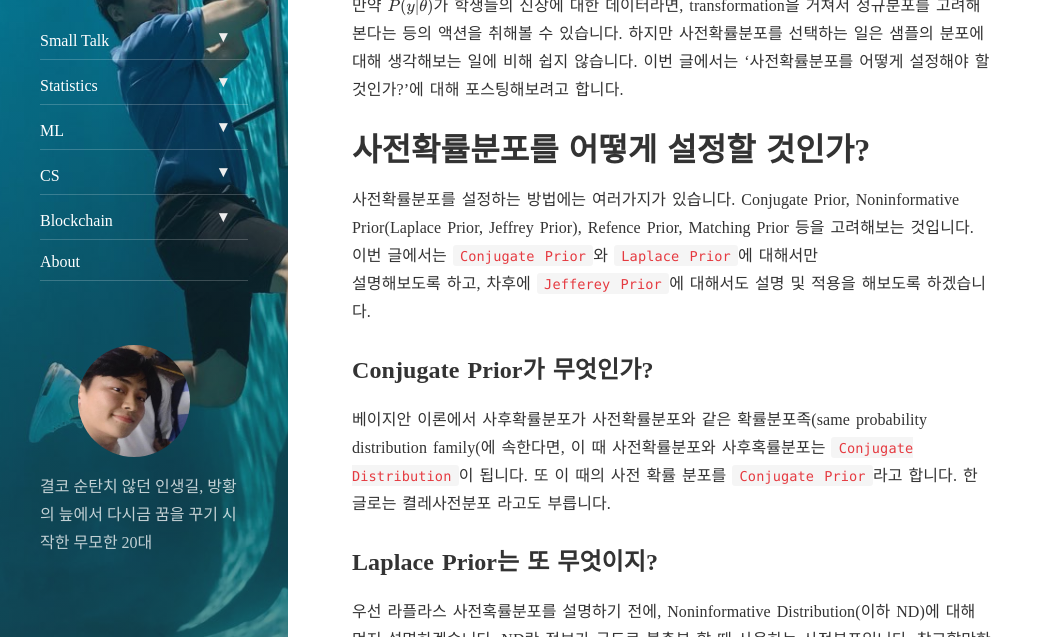
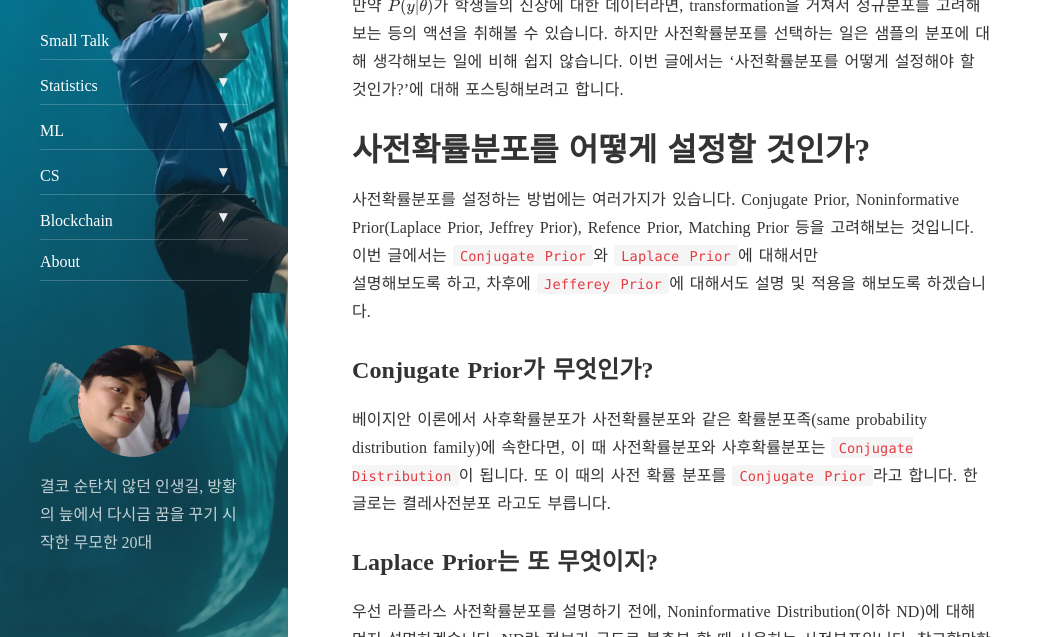
Before and after one commit to tryumanshow/data-weirdo.github.io, a Jekyll site: the page built from _posts/2019-10-19-statistics-bayesian-prior_and_binom.markdown, in a window 1280 px wide and 900 px high, scrolled down 411 px, cut to the strip 263-900 px from the top of the window. Shown: the whole strip, without its empty margins (0-1054 px from the left). Built offline with Jekyll 4.4.1, drawn with Linux system fonts in a browser that asks for light colours; nearby versions of some CDN libraries; formulas are drawn with MathJax 3; comment, search, counter and statistics services are not loaded; some of the changed text lies outside the part shown.

Commit message:
Update 2019-10-19-statistics-bayesian-prior_and_binom.markdown

```diff
--- a/_posts/2019-10-19-statistics-bayesian-prior_and_binom.markdown
+++ b/_posts/2019-10-19-statistics-bayesian-prior_and_binom.markdown
@@ -16,7 +16,7 @@ comments: true
 앞서 사후확률분포와 사전확률분포, 그리고 샘플 간의 관계를 다음과 같이 정의해보았습니다.
 ![](https://latex.codecogs.com/gif.latex?P%28%5Ctheta%7Cy%29%20%5Cpropto%20P%28y%7C%5Ctheta%29P%28%5Ctheta%29)
 
-  만약 $$P(y|\theta)$$가 학생들의 신장에 대한 데이터라면, transformation을 거쳐서 정규분포를 고려해본다는 등의 액션을 취해볼 수 있습니다.
+  만약 $$P(y|\theta)$$가 학생들의 신장에 대한 데이터라면, transformation을 거쳐서 정규분포를 고려해보는 등의 액션을 취해볼 수 있습니다.
 하지만 사전확률분포를 선택하는 일은 샘플의 분포에 대해 생각해보는 일에 비해 쉽지 않습니다. 이번 글에서는 '사전확률분포를 어떻게 설정해야 할
 것인가?'에 대해 포스팅해보려고 합니다.
 
@@ -26,17 +26,17 @@ Refence Prior, Matching Prior 등을 고려해보는 것입니다. 이번 글에
 설명해보도록 하고, 차후에 `Jefferey Prior`에 대해서도 설명 및 적용을 해보도록 하겠습니다.
 
 ## Conjugate Prior가 무엇인가?
-베이지안 이론에서 사후확률분포가 사전확률분포와 같은 확률분포족(same probability distribution family(에 속한다면,
-이 때 사전확률분포와 사후혹률분포는 `Conjugate Distribution`이 됩니다. 또 이 때의 사전 확률 분포를 `Conjugate Prior`라고 합니다.
+베이지안 이론에서 사후확률분포가 사전확률분포와 같은 확률분포족(same probability distribution family)에 속한다면,
+이 때 사전확률분포와 사후확률분포는 `Conjugate Distribution`이 됩니다. 또 이 때의 사전 확률 분포를 `Conjugate Prior`라고 합니다.
 한글로는 켤레사전분포 라고도 부릅니다.
 
 ## Laplace Prior는 또 무엇이지?
-우선 라플라스 사전혹률분포를 설명하기 전에, Noninformative Distribution(이하 ND)에 대해 먼저 설명하겠습니다. ND란 정보가 극도로 불충분 할 때
+우선 라플라스 사전확률분포를 설명하기 전에, Noninformative Distribution(이하 ND)에 대해 먼저 설명하겠습니다. ND란 정보가 극도로 불충분 할 때
 사용하는 사전분포입니다. 참고할만한 자료가 거의 없는 상황에서 사용되는 분포이죠. 라플라스 분포는 ND의 한 케이스입니다. 어떤 분포를 따른다고
 상정하지 않고 일단은 공평하게 모든 가능성을 열어둔 분포입니다. 라플라스 사전확률분포는 균등분포(Uniform Distribution)을 분포로 사용합니다.
 
 # 샘플이 이항분포를 따를 때, Conjugate Prior와 Laplace Prior는 어떻게 적용될 수 있을 것인가?
-예를 들어, n을 2019년 10월에 태어난 신생아의 수, y를 2019년 10월에 태어난 남자 아이의 수, 그리고 %%\theta$$를 남자아이가 태어날
+예를 들어, n을 2019년 10월에 태어난 신생아의 수, y를 2019년 10월에 태어난 남자 아이의 수, 그리고 $$\theta$$를 남자아이가 태어날
 확률이라고 해보겠습니다.
 
 그렇다면, 우리는 $$y|\theta$$가 이항분포를 따른다고 생각할 수 있고, 그렇다면 다음과 같이 식을 나타낼 수 있습니다.
```
Also changed, not shown: other parts of _posts/2019-10-19-statistics-bayesian-prior_and_binom.markdown (+1 -1 lines).
